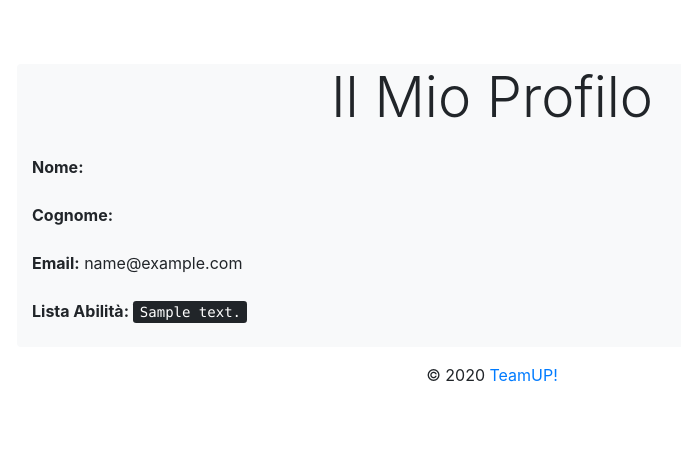
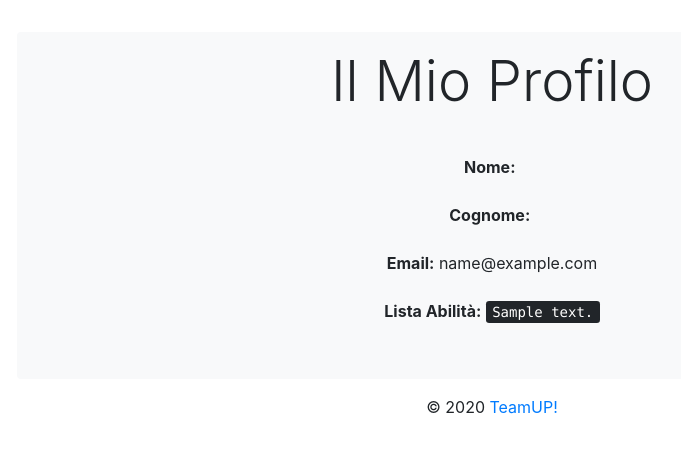
Before and after one commit to Vita98/TeampUp, a PHP site: page /users/myProfile in a window 1280 px wide. Shown: the part 56-509 px from the top of the page, without its empty margins (148-829 px from the left). Run offline with PHP 8.4, Linux system fonts and the light colour scheme; the visitor is signed in with stand-in values (Sample User, id 1); tables that the repository leaves empty or names only in its code hold one stand-in row (values such as "Sample post").

Commit message:
Fix di alcuni bug della funzionalità "Modifica Profilo"

```diff
--- a/app/controllers/Users.php
+++ b/app/controllers/Users.php
@@ -284,17 +284,16 @@ define('PSW_NOT_THE_SAME_ERROR','La password non corrisponde!');
 
                 //Validate old_psw
                 if(isset($_POST[OLD_PSW_KEY]) && !empty($_POST[OLD_PSW_KEY])){
+                    $oldPsw = true;
                     if(strlen($_POST[OLD_PSW_KEY]) < 6){
                         $errors[OLD_PSW_KEY] = PSW_LENGTH_ERROR;
                         $foundError = true;
                     } else {
                         $user->setPsw($_POST[OLD_PSW_KEY]);
-                        if (!$this->userModel->existUserByEmailAndPswHash($user)){
+                        if (!$this->userModel->existUserByEmailAndPswHash($user)) {
                             //The password is not correct
                             $errors[OLD_PSW_KEY] = PSW_NOT_THE_SAME_ERROR;
                             $foundError = true;
-                        }else {
-                            $oldPsw = true;
                         }
                     }
                 }
@@ -330,6 +329,9 @@ define('PSW_NOT_THE_SAME_ERROR','La password non corrisponde!');
                         $errors[CONFIRM_PSW_KEY] = 'Devi inserire la password di conferma!';
                         $foundError = true;
                     }
+                }elseif (isset($_POST[NEW_PSW_KEY]) && !empty($_POST[NEW_PSW_KEY]) || isset($_POST[CONFIRM_PSW_KEY]) && !empty($_POST[CONFIRM_PSW_KEY])){
+                    $errors[OLD_PSW_KEY] = 'Devi inserire la precedente password!';
+                    $foundError = true;
                 }
 
                 if (!$foundError){
--- a/app/views/users/editMyProfile.php
+++ b/app/views/users/editMyProfile.php
@@ -97,7 +97,7 @@ define('IS_INVALID_CLASS',"is-invalid");
 
                 <div class="row">
                     <div class="col p-5">
-                        <input type="submit" value="Modifica" class="btn btn-outline-warning btn-block">
+                        <input type="submit" value="Modifica" class="btn btn-success btn-block">
                     </div>
                 </div>
             </form>
--- a/app/views/users/myProfile.php
+++ b/app/views/users/myProfile.php
@@ -1,25 +1,32 @@
 <?php require APPROOT . '/views/inc/header.php'; ?>
     <div class="row">
-        <div class="container bg-light rounded mt-5 col-md-10">
-            <div class="container text-center">
+        <div class="container bg-light rounded mt-3 col-md-10 ">
+            <div class="container text-center mt-3">
                 <label class="display-4 ">Il Mio Profilo</label>
             </div>
 
             <?php flash('profile_edit_success'); ?>
 
-            <div class="form-group mt-3">
+            <div class="row justify-content-center mt-3">
+                <div class="col-dm-12 mt-3 ">
                     <label for="firstName" class="display-5 font-weight-bolder">Nome: </label>
                     <label for="firstName"><?php if (isset($data[USERDTO_KEY])) {echo $data[USERDTO_KEY]->getFirstName();}?></label>
                 </div>
-            <div class="form-group mt-3">
+            </div>
+            <div class="row justify-content-center">
+                <div class="col-dm-12 mt-3">
                     <label for="firstName" class="display-5 font-weight-bolder">Cognome: </label>
                     <label for="firstName"><?php if (isset($data[USERDTO_KEY])) {echo $data[USERDTO_KEY]->getLastName();}?></label>
                 </div>
-            <div class="form-group mt-3">
+            </div>
+            <div class="row justify-content-center">
+                <div class="col-dm-12 mt-3">
                     <label for="firstName" class="display-5 font-weight-bolder">Email: </label>
                     <label for="firstName"><?php if (isset($data[USERDTO_KEY])) {echo $data[USERDTO_KEY]->getEmail();}?></label>
                 </div>
-            <div class="form-group mt-3">
+            </div>
+            <div class="row justify-content-center mb-5">
+                <div class="col-dm-12 mt-3">
                     <label for="firstName" class="display-5 font-weight-bolder">Lista Abilità: </label>
 
                     <?php if (isset($data['userAbilities'])) : foreach($data['userAbilities'] as $userAbility): ?>
@@ -28,7 +35,7 @@
                     <?php else : ?>
                         <label>Non hai associato nessuna abilità!</label>
                     <?php endif; ?>
-
+                </div>
             </div>
         </div>
     </div>
```
Lines whose indentation alone changed are shown as unchanged.
